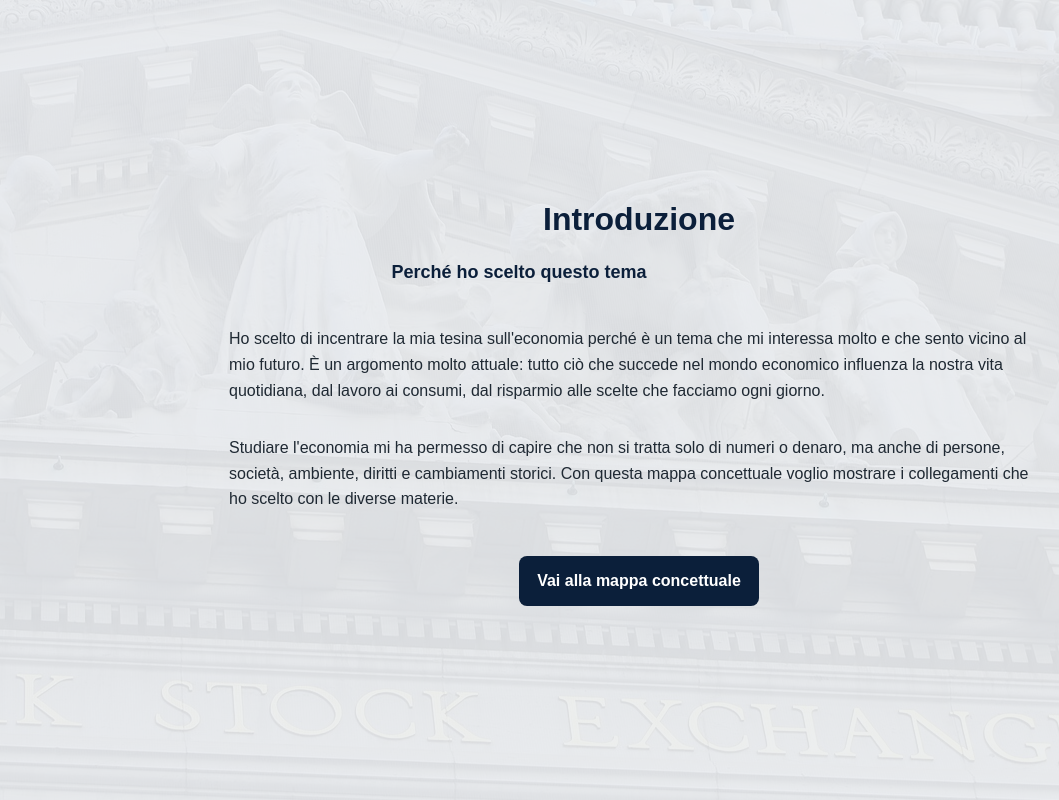
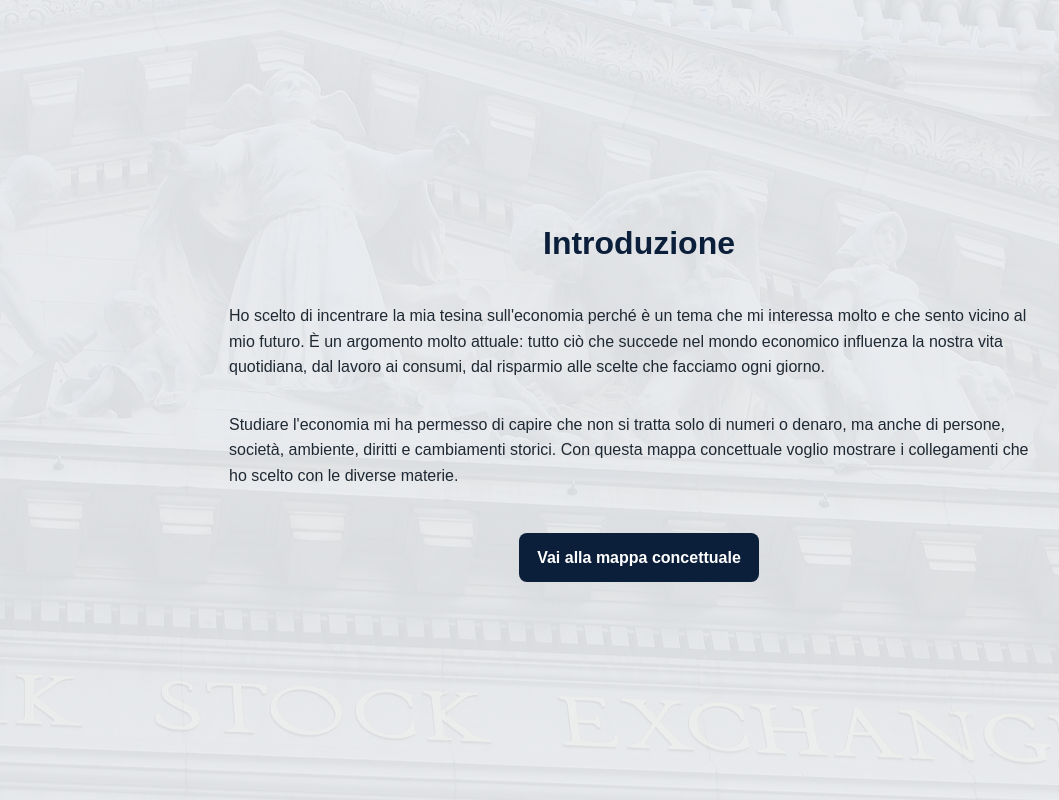
Before and after one commit to vannimarfella/Tesina, a plain HTML site: page index.html in a window 1280 px wide. Shown: the top 800 px of the page, without its empty margins (1-1060 px from the left). Drawn offline with Linux system fonts and the light colour scheme.

Commit message:
Rimosso sottotitolo Perché ho scelto

```diff
--- a/index.html
+++ b/index.html
@@ -409,7 +409,6 @@
   <main>
     <section id="introduzione" class="sezione">
       <h2>Introduzione</h2>
-      <p style="text-align:center;font-size:18px;font-weight:bold;color:#0b1f3a;margin:-6px 0 24px">Perché ho scelto questo tema</p>
       <p>
         Ho scelto di incentrare la mia tesina sull'economia perché è un tema che
         mi interessa molto e che sento vicino al mio futuro. È un argomento molto
```
